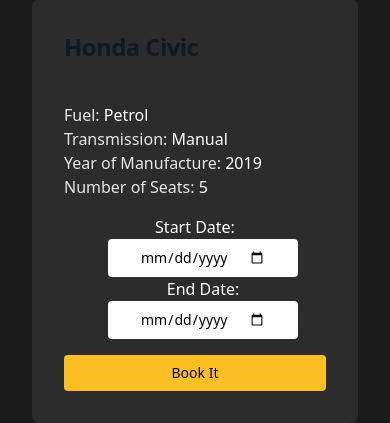
After one commit to Ali-TM-original/iKarRental, a PHP site: page /book.php?id=1 in a window 390 px wide. The commit adds this page. Shown: the part 517-940 px from the top of the page. Run offline with PHP 8.4, Linux system fonts and the light colour scheme; the visitor is signed in with stand-in values (Sample User, id 1); some libraries are stand-ins or nearby versions.

Commit message:
booking functionality done

```diff
--- /dev/null
+++ b/book.php
@@ -0,0 +1,213 @@
+<?php
+include_once("services/redirection.php");
+include_once("utils/carstorage.php");
+include_once("utils/bookingstorage.php");
+
+session_start();
+if (!isset($_SESSION['user'])) {
+    redirect('login.php');
+}
+
+$id = isset($_GET['id']) ? $_GET['id'] : null;
+$start_date = isset($_GET['start_date']) ? $_GET['start_date'] : null;
+$end_date = isset($_GET['end_date']) ? $_GET['end_date'] : null;
+
+if ($id == null) {
+    redirect('index.php'); // incase ID is null
+}
+
+$cs = new CarStorage();
+$car = $cs->findOne([
+    'id' => intval($id),
+]);
+
+if ($car == null) {
+    redirect('index.php');
+}
+
+
+$canBeBooked = true;
+if ($start_date != null && $end_date != null) {
+    // Try to book
+    $booking = new BookingStorage();
+
+    $book = $booking->findMany(function ($bookin) use ($id) {
+        return $bookin['id'] === intval($id); // Filter by matching `id`
+    });
+
+    foreach ($book as $b) {
+        $existingStart = DateTime::createFromFormat('m-d-Y', $b['start_date']);
+        $existingEnd = DateTime::createFromFormat('m-d-Y', $b['end_date']);
+        $requestedStart = DateTime::createFromFormat('m-d-Y', $start_date);
+        $requestedEnd = DateTime::createFromFormat('m-d-Y', $end_date);
+
+
+        if (!($requestedEnd < $existingStart || $requestedStart > $existingEnd)) {
+            $canBeBooked = false;
+            break; // No need to check further if overlap exists
+        }
+    }
+
+    if ($canBeBooked) {
+
+        $data = [
+            'start_date' => $start_date,
+            'end_date' => $end_date,
+            'email' => $_SESSION['user']['email'],
+            'id' => $car['id']
+        ];
+
+        $booking->add($data, $car['id']);
+
+    }
+
+}
+
+?>
+
+
+<!DOCTYPE html>
+<html lang="en">
+
+<head>
+    <meta charset="UTF-8">
+    <meta name="viewport" content="width=device-width, initial-scale=1.0">
+    <title>Car Booking</title>
+    <script src="https://cdn.tailwindcss.com"></script>
+</head>
+
+<body class="bg-[#1B1B1B]">
+
+    <header class="inset-x-0 top-0 z-50 bg-[#2C2C2C] text-white">
+        <nav class="flex items-center justify-between p-4 lg:px-8" aria-label="Global">
+            <div class="flex lg:flex-1">
+                <a href="/" class="-m-1.5 p-1.5 text-xl">
+                    <h1>IKarRental</h1>
+                </a>
+            </div>
+            <?php if (isset($_SESSION['user'])): ?>
+                <div class="flex lg:flex-1 lg:justify-end space-x-8">
+                    <a href="/profile.php"
+                        class="text-black text-sm md:text-lg font-semibold bg-amber-400 hover:bg-amber-500 pt-2 pb-2 pl-4 pr-4 rounded-full">Profile</a>
+                    <a href="/logout.php" class="text-sm md:text-lg font-semibold pt-2 pb-2 pl-4 pr-4">Log out</a>
+                </div>
+            <?php else: ?>
+                <div class="flex lg:flex-1 lg:justify-end space-x-8">
+                    <a href="/login.php" class="text-sm md:text-lg font-semibold pt-2 pb-2 pl-4 pr-4">Log in</a>
+                    <a href="/register.php"
+                        class="text-black text-sm md:text-lg font-semibold bg-amber-400 hover:bg-amber-500 pt-2 pb-2 pl-4 pr-4 rounded-full">Register</a>
+                </div>
+            <?php endif; ?>
+        </nav>
+    </header>
+    <?php if ($canBeBooked == false && $start_date != null): ?>
+        <div class="flex flex-col items-center justify-center h-screen text-white">
+            <!-- Icon -->
+            <div class="p-6">
+                <img src="/assets/reject.png" alt="rejected" class="w-32 h-32 text-white">
+            </div>
+
+            <!-- Title -->
+            <h1 class="text-2xl font-bold mb-4">Booking failed!</h1>
+
+            <!-- Description -->
+            <p class="text-center max-w-md mb-6">
+                The <?php echo $car['brand']; ?>     <?php echo $car['model']; ?> is not available in the specified interval
+                from <?php echo $start_date; ?> to <?php echo $end_date; ?>.
+                Try entering a different interval or search for another vehicle.
+            </p>
+
+            <!-- Button -->
+            <a href="/index.php"
+                class="text-black text-sm md:text-lg font-semibold bg-amber-400 hover:bg-amber-500 pt-2 pb-2 pl-4 pr-4 rounded-full">
+                Back to the vehicle side
+            </a>
+        </div>
+    <?php endif; ?>
+    <?php if ($canBeBooked && $start_date != null): ?>
+        <div class="flex flex-col items-center justify-center h-screen text-white">
+            <!-- Icon -->
+            <div class="p-6">
+                <img src="/assets/verified.png" alt="rejected" class="w-32 h-32 text-white">
+            </div>
+
+            <!-- Title -->
+            <h1 class="text-2xl font-bold mb-4">Successful Booking!</h1>
+
+            <!-- Description -->
+            <p class="text-center max-w-md mb-6">
+                The <?php echo $car['brand']; ?>     <?php echo $car['model']; ?> has been successfuly booked for the specified
+                interval
+                from <?php echo $start_date; ?> to <?php echo $end_date; ?>.
+                you can track the status of your reservation on your profile
+            </p>
+
+            <!-- Button -->
+            <a href="/profile.php"
+                class="text-black text-sm md:text-lg font-semibold bg-amber-400 hover:bg-amber-500 pt-2 pb-2 pl-4 pr-4 rounded-full">
+                My Profile
+            </a>
+        </div>
+    <?php endif; ?>
+
+    <?php if ($car && $start_date == null): ?>
+        <div class="flex flex-col md:flex-row justify-center rounded-lg mt-16 ml-8 mr-8 md:mt-64">
+            <img class="object-cover w-full rounded-lg h-96 md:h-auto md:w-1/4" src="<?php echo $car['image']; ?>"
+                alt="Car Image">
+            <div class="flex flex-col justify-between p-4 bg-[#2c2c2c] rounded-lg">
+                <h5 class="p-4 mb-2 text-2xl font-bold tracking-tight text-gray-900 dark:text-white">
+                    <?php echo $car['brand']; ?>     <?php echo $car['model']; ?>
+                </h5>
+                <div class="p-4">
+                    <p class="font-normal text-white"><span class="text-gray-200">Fuel:</span>
+                        <?php echo $car['fuel_type']; ?></p>
+                    <p class="font-normal text-white"><span class="text-gray-200">Transmission:</span>
+                        <?php echo $car['transmission']; ?></p>
+                    <p class="font-normal text-white"><span class="text-gray-200">Year of Manufacture:</span>
+                        <?php echo $car['year']; ?></p>
+                    <p class="font-normal text-white"><span class="text-gray-200">Number of Seats:</span>
+                        <?php echo $car['passengers']; ?></p>
+                </div>
+
+                <div class="flex flex-col md:flex-row items-center justify-center space-x-4">
+                    <label for="start-date" class="text-white">Start Date:</label>
+                    <input type="date" name="start_date" id="start-date"
+                        class="text-sm text-black bg-white hover:bg-gray-100 pl-8 pr-8 pt-2 pb-2 rounded">
+
+                    <label for="end-date" class="text-white">End Date:</label>
+                    <input type="date" name="end_date" id="end-date"
+                        class="text-sm text-black bg-white hover:bg-gray-100 pl-8 pr-8 pt-2 pb-2 rounded">
+                </div>
+
+                <div class="flex flex-col p-4 space-y-4">
+                    <a href="<?php echo 'book.php?id=' . $car['id']; ?>" id="book-link"
+                        class="text-sm text-black bg-amber-400 hover:bg-amber-500 pl-8 pr-8 pt-2 pb-2 rounded text-center">
+                        Book It
+                    </a>
+                </div>
+            </div>
+        </div>
+    <?php endif; ?>
+
+</body>
+<script>
+    // Get references to the date inputs and the anchor tag
+    const startDateInput = document.getElementById('start-date');
+    const endDateInput = document.getElementById('end-date');
+    const bookLink = document.getElementById('book-link');
+
+    // Add event listeners to update the href attribute of the link dynamically
+    const updateBookingLink = () => {
+        const startDate = startDateInput.value;
+        const endDate = endDateInput.value;
+        if (startDate && endDate) {
+            const originalHref = "<?php echo 'book.php?id=' . $car['id']; ?>";
+            bookLink.href = `${originalHref}&start_date=${startDate}&end_date=${endDate}`;
+        }
+    };
+
+    startDateInput.addEventListener('change', updateBookingLink);
+    endDateInput.addEventListener('change', updateBookingLink);
+</script>
+
+</html>
--- a/profile.php
+++ b/profile.php
@@ -100,7 +100,4 @@ foreach ($allcars as $car) {
 
 
 </body>
-<!-- ADD AT END CAUSE THIS IS CLIENT SIDED -->
-<script type="text/javascript" src="./js/index.js"></script>
-
 </html>
--- a/utils/storage.php
+++ b/utils/storage.php
@@ -1,42 +1,52 @@
 <?php
-interface IFileIO {
+interface IFileIO
+{
   function save($data);
   function load();
 }
-abstract class FileIO implements IFileIO {
+abstract class FileIO implements IFileIO
+{
   protected $filepath;
 
-  public function __construct($filename) {
+  public function __construct($filename)
+  {
     if (!is_readable($filename) || !is_writable($filename)) {
       throw new Exception("Data source $filename is invalid.");
     }
     $this->filepath = realpath($filename);
   }
 }
-class JsonIO extends FileIO {
-  public function load($assoc = true) {
+class JsonIO extends FileIO
+{
+  public function load($assoc = true)
+  {
     $file_content = file_get_contents($this->filepath);
     return json_decode($file_content, $assoc) ?: [];
   }
 
-  public function save($data) {
+  public function save($data)
+  {
     $json_content = json_encode($data, JSON_PRETTY_PRINT);
     file_put_contents($this->filepath, $json_content);
   }
 }
-class SerializeIO extends FileIO {
-  public function load() {
+class SerializeIO extends FileIO
+{
+  public function load()
+  {
     $file_content = file_get_contents($this->filepath);
     return unserialize($file_content) ?: [];
   }
 
-  public function save($data) {
+  public function save($data)
+  {
     $serialized_content = serialize($data);
     file_put_contents($this->filepath, $serialized_content);
   }
 }
 
-interface IStorage {
+interface IStorage
+{
   function add($record): string;
   function findById(string $id);
   function findAll(array $params = []);
@@ -49,39 +59,47 @@ interface IStorage {
   function deleteMany(callable $condition);
 }
 
-class Storage implements IStorage {
+class Storage implements IStorage
+{
   protected $contents;
   protected $io;
 
-  public function __construct(IFileIO $io, $assoc = true) {
+  public function __construct(IFileIO $io, $assoc = true)
+  {
     $this->io = $io;
-    $this->contents = (array)$this->io->load($assoc);
+    $this->contents = (array) $this->io->load($assoc);
   }
 
-  public function __destruct() {
+  public function __destruct()
+  {
     $this->io->save($this->contents);
   }
 
-  public function add($record): string {
-    $id = uniqid();
+  public function add($record, $id = null): string
+  {
+    if ($id == null) {
+      $id = uniqid();
+    }
+
     if (is_array($record)) {
       $record['id'] = $id;
-    }
-    else if (is_object($record)) {
+    } else if (is_object($record)) {
       $record->id = $id;
     }
     $this->contents[$id] = $record;
     return $id;
   }
 
-  public function findById(string $id) {
+  public function findById(string $id)
+  {
     return $this->contents[$id] ?? NULL;
   }
 
-  public function findAll(array $params = []) {
+  public function findAll(array $params = [])
+  {
     return array_filter($this->contents, function ($item) use ($params) {
       foreach ($params as $key => $value) {
-        if (((array)$item)[$key] !== $value) {
+        if (((array) $item)[$key] !== $value) {
           return FALSE;
         }
       }
@@ -89,25 +107,30 @@ class Storage implements IStorage {
     });
   }
 
-  public function findOne(array $params = []) {
+  public function findOne(array $params = [])
+  {
     $found_items = $this->findAll($params);
     $first_index = array_keys($found_items)[0] ?? NULL;
     return $found_items[$first_index] ?? NULL;
   }
 
-  public function update(string $id, $record) {
+  public function update(string $id, $record)
+  {
     $this->contents[$id] = $record;
   }
 
-  public function delete(string $id) {
+  public function delete(string $id)
+  {
     unset($this->contents[$id]);
   }
 
-  public function findMany(callable $condition) {
+  public function findMany(callable $condition)
+  {
     return array_filter($this->contents, $condition);
   }
 
-  public function updateMany(callable $condition, callable $updater) {
+  public function updateMany(callable $condition, callable $updater)
+  {
     array_walk($this->contents, function (&$item) use ($condition, $updater) {
       if ($condition($item)) {
         $updater($item);
@@ -115,7 +138,8 @@ class Storage implements IStorage {
     });
   }
 
-  public function deleteMany(callable $condition) {
+  public function deleteMany(callable $condition)
+  {
     $this->contents = array_filter($this->contents, function ($item) use ($condition) {
       return !$condition($item);
     });
```
Also changed, not shown: data/booking.json (+9 -15 lines), assets/reject.png (added), assets/verified.png (added).
